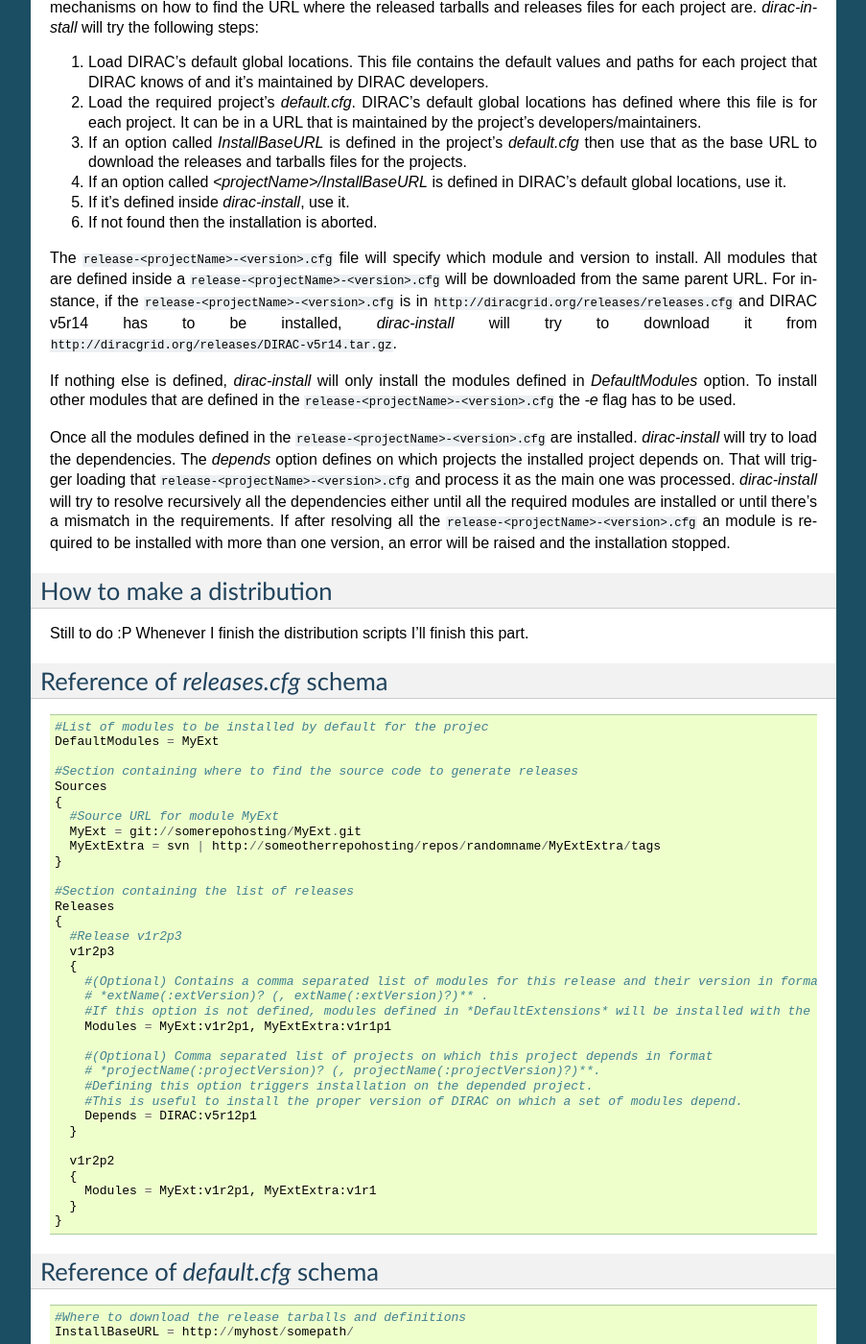
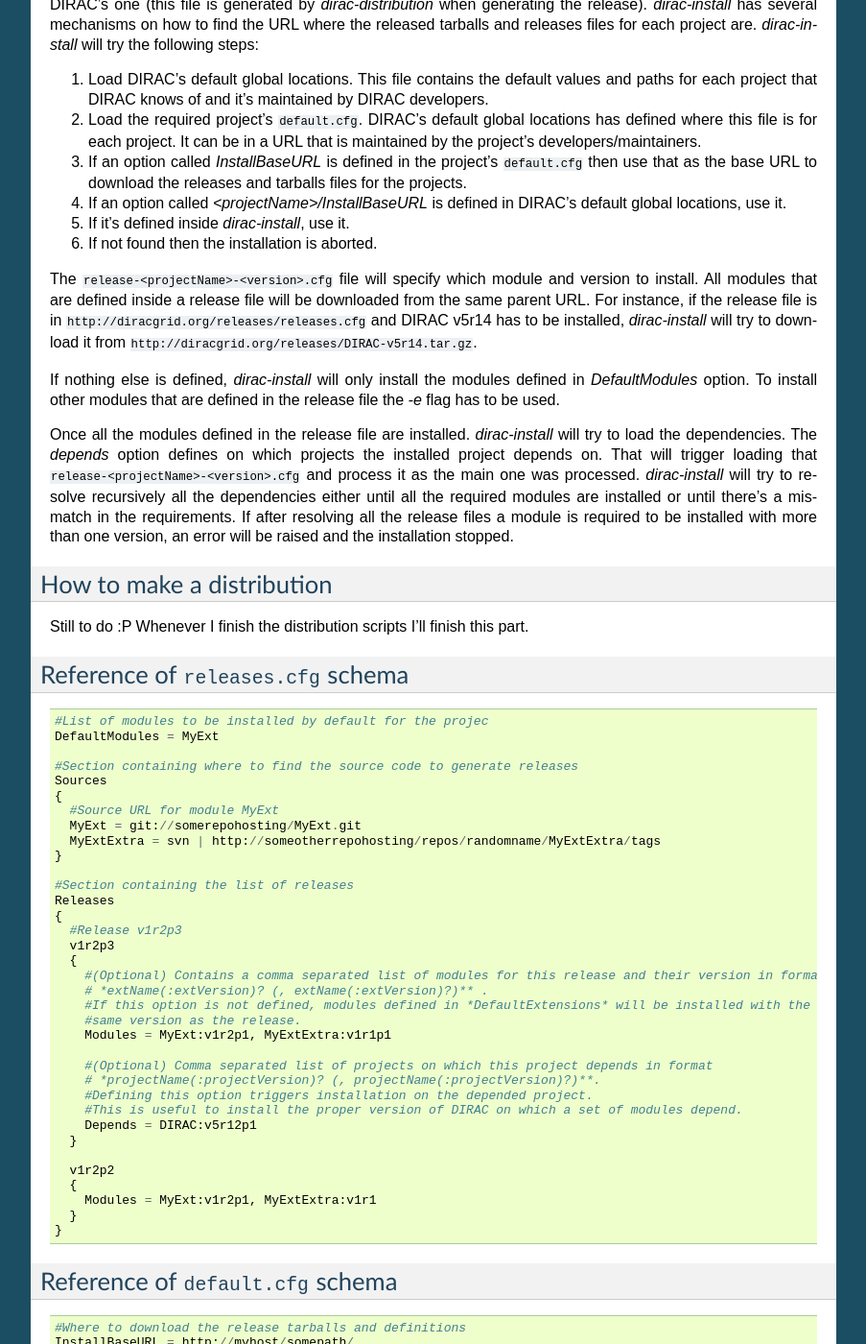
Before and after one commit to atsareg/DIRACDocs, a Sphinx documentation site: the page built from DIRAC/source/DeveloperGuide/ReleaseProcedure/index.rst, in a window 1280 px wide and 1400 px high, scrolled down 2393 px. Shown: the whole window at 96% size, without its empty margins (198-1101 px from the left). Built offline with Sphinx 7.4.7, drawn with Linux system fonts in a browser that asks for light colours; pages that are not in the unit, such as notebooks, are missing from menus.

Commit message:
Fix some format
git-svn-id: https://dirac-grid.googlecode.com/svn/Docs/trunk/Docs/DIRAC@328 9d024332-2c92-11df-8474-0f70896a4c6b

```diff
--- a/DIRAC/source/DeveloperGuide/ReleaseProcedure/index.rst
+++ b/DIRAC/source/DeveloperGuide/ReleaseProcedure/index.rst
@@ -12,7 +12,7 @@
 Releases schema
 -------------------
 
-DIRAC modules are released and distributed in installation projects. Each installation project has a *releases.cfg* where the releases, modules and dependencies are defined. A single *releases.cfg* can take care of one or more modules. *releases.cfg* file follows a simplified schema of DIRAC's cfg format. It can have several sections, nested sections and options. Section *Releases* contains the releases definition. Each section in the *Releases* section defines a release. The name of the section will be the release name. Each release will contain a list of dependencies (if any) and a list of modules (if more than one). An example of a *release.cfg* for a single module is shown below::
+DIRAC modules are released and distributed in installation projects. Each installation project has a ``releases.cfg`` where the releases, modules and dependencies are defined. A single ``releases.cfg`` can take care of one or more modules. ``releases.cfg`` file follows a simplified schema of DIRAC's cfg format. It can have several sections, nested sections and options. Section *Releases* contains the releases definition. Each section in the *Releases* section defines a release. The name of the section will be the release name. Each release will contain a list of dependencies (if any) and a list of modules (if more than one). An example of a *release.cfg* for a single module is shown below::
 
  DefaultModules = MyExt
 
@@ -72,7 +72,7 @@
  The cvs root where to find the code. *dirac-distribution* will assume there's a tag with the same name name as the module version to be tagged.
 
 svn
- A subversion url that contains a directory with the same name as the version to be tagged. If the module version is v1r0 and the url is http://host/extName, *dirac-distribution* will check out http://host/extName/v1r0 and assume it contains the module contents.
+ A subversion url that contains a directory with the same name as the version to be tagged. If the module version is v1r0 and the url is ``http://host/extName``, *dirac-distribution* will check out ``http://host/extName/v1r0`` and assume it contains the module contents.
 
 hg
  A mercurial repository. *dirac-distribution* will check out the a tag with the same name as the module version and assume it contains the module contents.
@@ -82,9 +82,9 @@
 
 Some of the VCS URLs may not explicitly define which VCS has to be used (for instance http://... it can be a subversion or mercurial repository). In that case the option value can take the form ``<vcsName> | <vcsURL>``. In that case *dirac-distribution* will use that VCS to check out the source code.
 
-When installing, a project name can be given. If it is given *dirac-install* will try to install that project instead of the DIRAC project. *dirac-install* will have a mapping to discover where to find the *releases.cfg* based on the project name. Any VO can modify *dirac-install* to directly include their repositories inside *dirac-install* in their module source code, and use their modified version. DIRAC developers will also maintain a project name to *releases.cfg* location mapping in the DIRAC repository. Any VO can also notify the DIRAC developers to update the mapping in the DIRAC repository so *dirac-install* will automatically find the project's *releases.cfg* without any change to *dirac-install*.
+When installing, a project name can be given. If it is given *dirac-install* will try to install that project instead of the DIRAC project. *dirac-install* will have a mapping to discover where to find the ``releases.cfg`` based on the project name. Any VO can modify *dirac-install* to directly include their repositories inside *dirac-install* in their module source code, and use their modified version. DIRAC developers will also maintain a project name to ``releases.cfg`` location mapping in the DIRAC repository. Any VO can also notify the DIRAC developers to update the mapping in the DIRAC repository so *dirac-install* will automatically find the project's ``releases.cfg`` without any change to *dirac-install*.
 
-If a project is given, all modules inside that *releases.cfg* have to start with the same name as the project. For instance, if *dirac-install* is going to install project LHCb, all modules inside LHCb's *releases.cfg* have to start with LHCb.
+If a project is given, all modules inside that ``releases.cfg`` have to start with the same name as the project. For instance, if *dirac-install* is going to install project LHCb, all modules inside LHCb's ``releases.cfg`` have to start with LHCb.
 
 *dirac-distribution* will generate a set of tarballs, *md5* files and a ``release-<projectName>-<version>.cfg``. Once generated, they have to be upload to the install project source of tarballs where *dirac-install* will try to pick them up.
 
@@ -95,17 +95,17 @@
 When installing, *dirac-install* requires a release version and optionally a project name. If the project name is given *dirac-install* will try to load the project's versioned ``release-<projectName>-<version>.cfg`` instead of the DIRAC's one (this file is generated by *dirac-distribution* when generating the release). *dirac-install* has several mechanisms on how to find the URL where the released tarballs and releases files for each project are. *dirac-install* will try the following steps:
 
 1. Load DIRAC's default global locations. This file contains the default values and paths for each project that DIRAC knows of and it's maintained by DIRAC developers.
-2. Load the required project's *default.cfg*. DIRAC's default global locations has defined where this file is for each project. It can be in a URL that is maintained by the project's developers/maintainers.
-3. If an option called *InstallBaseURL* is defined in the project's *default.cfg* then use that as the base URL to download the releases and tarballs files for the projects.
+2. Load the required project's ``default.cfg``. DIRAC's default global locations has defined where this file is for each project. It can be in a URL that is maintained by the project's developers/maintainers.
+3. If an option called *InstallBaseURL* is defined in the project's ``default.cfg`` then use that as the base URL to download the releases and tarballs files for the projects.
 4. If an option called *<projectName>/InstallBaseURL* is defined in DIRAC's default global locations, use it.
 5. If it's defined inside *dirac-install*, use it.
 6. If not found then the installation is aborted.
 
-The ``release-<projectName>-<version>.cfg`` file will specify which module and version to install. All modules that are defined inside a ``release-<projectName>-<version>.cfg`` will be downloaded from the same parent URL. For instance, if the ``release-<projectName>-<version>.cfg``  is in ``http://diracgrid.org/releases/releases.cfg`` and DIRAC v5r14 has to be installed, *dirac-install* will try to download it from ``http://diracgrid.org/releases/DIRAC-v5r14.tar.gz``.
+The ``release-<projectName>-<version>.cfg`` file will specify which module and version to install. All modules that are defined inside a release file will be downloaded from the same parent URL. For instance, if the release file is in ``http://diracgrid.org/releases/releases.cfg`` and DIRAC v5r14 has to be installed, *dirac-install* will try to download it from ``http://diracgrid.org/releases/DIRAC-v5r14.tar.gz``.
 
-If nothing else is defined, *dirac-install* will only install the modules defined in *DefaultModules* option. To install other modules that are defined in the ``release-<projectName>-<version>.cfg`` the *-e* flag has to be used.
+If nothing else is defined, *dirac-install* will only install the modules defined in *DefaultModules* option. To install other modules that are defined in the release file the *-e* flag has to be used.
 
-Once all the modules defined in the ``release-<projectName>-<version>.cfg``  are installed. *dirac-install* will try to load the dependencies. The *depends* option defines on which projects the installed project depends on. That will trigger loading that ``release-<projectName>-<version>.cfg``  and process it as the main one was processed. *dirac-install* will try to resolve recursively all the dependencies either until all the required modules are installed or until there's a mismatch in the requirements. If after resolving all the ``release-<projectName>-<version>.cfg``  an module is required to be installed with more than one version, an error will be raised and the installation stopped.
+Once all the modules defined in the release file are installed. *dirac-install* will try to load the dependencies. The *depends* option defines on which projects the installed project depends on. That will trigger loading that ``release-<projectName>-<version>.cfg`` and process it as the main one was processed. *dirac-install* will try to resolve recursively all the dependencies either until all the required modules are installed or until there's a mismatch in the requirements. If after resolving all the release files a module is required to be installed with more than one version, an error will be raised and the installation stopped.
 
 -----------------------------
 How to make a distribution
@@ -114,7 +114,7 @@
 Still to do :P Whenever I finish the distribution scripts I'll finish this part.
 
 -----------------------------------
-Reference of *releases.cfg*  schema
+Reference of ``releases.cfg`` schema
 -----------------------------------
 
 ::
@@ -138,7 +138,8 @@
    {
      #(Optional) Contains a comma separated list of modules for this release and their version in format
      # *extName(:extVersion)? (, extName(:extVersion)?)** .
-     #If this option is not defined, modules defined in *DefaultExtensions* will be installed with the same version as the release.
+     #If this option is not defined, modules defined in *DefaultExtensions* will be installed with the
+     #same version as the release.
      Modules = MyExt:v1r2p1, MyExtExtra:v1r1p1
 
      #(Optional) Comma separated list of projects on which this project depends in format
@@ -155,7 +156,7 @@
  }
 
 -----------------------------------
-Reference of *default.cfg*  schema
+Reference of ``default.cfg`` schema
 -----------------------------------
 
 ::
@@ -190,4 +191,4 @@
 Common pitfalls
 ------------------
 
-Installation will find a given *releases.cfg*  by looking up the project name. All modules defined inside a *releases.cfg*  have to start with the same name as the project. For instance, if the project is *MyVO*, all modules inside have to start with *MyVO*. *MyVOWeb*, *MyVOSomething* and MyVO are all valid module names inside a *MyVO* *releases.cfg*
+Installation will find a given ``releases.cfg``  by looking up the project name. All modules defined inside a ``releases.cfg``  have to start with the same name as the project. For instance, if the project is *MyVO*, all modules inside have to start with *MyVO*. *MyVOWeb*, *MyVOSomething* and MyVO are all valid module names inside a *MyVO* ``releases.cfg``
```
